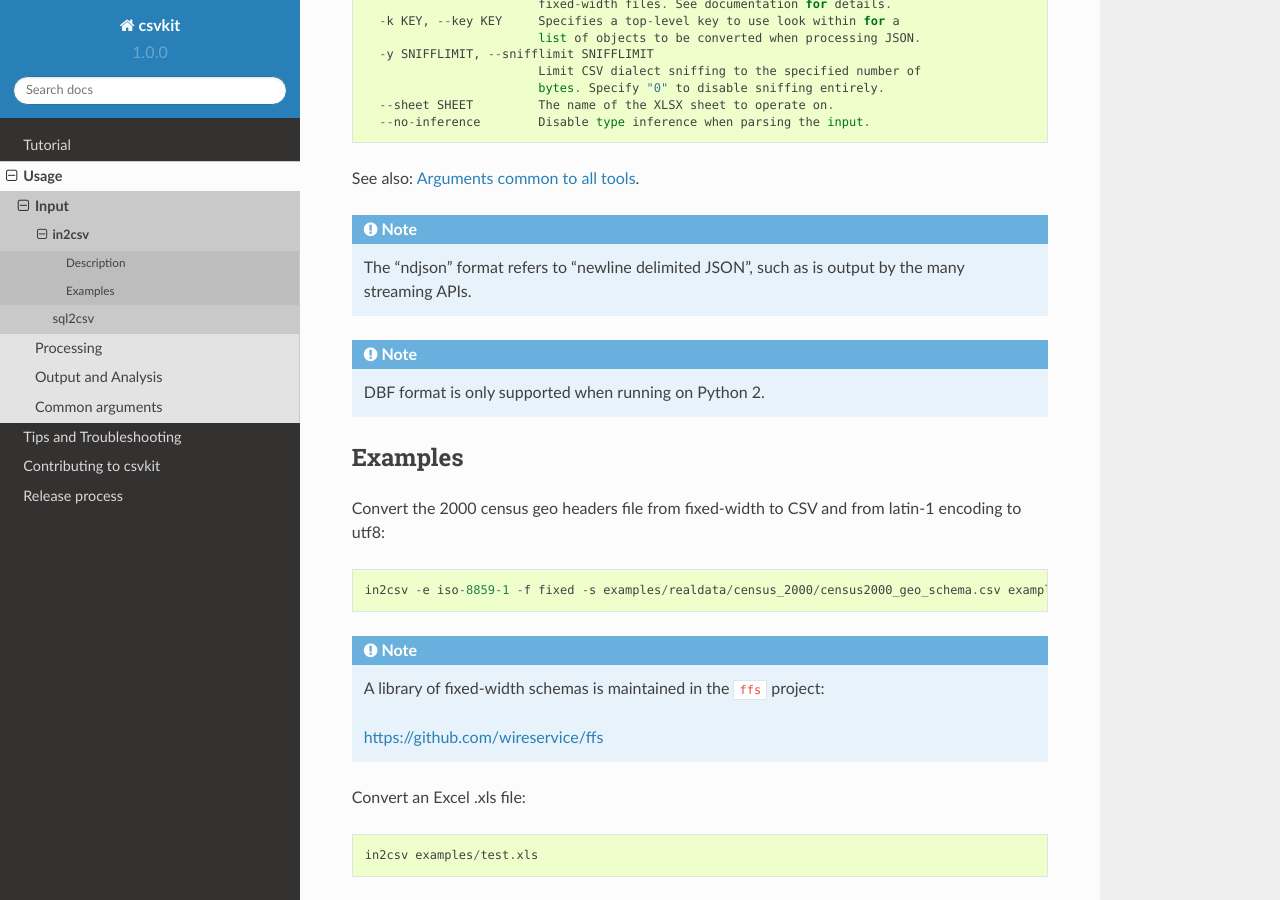
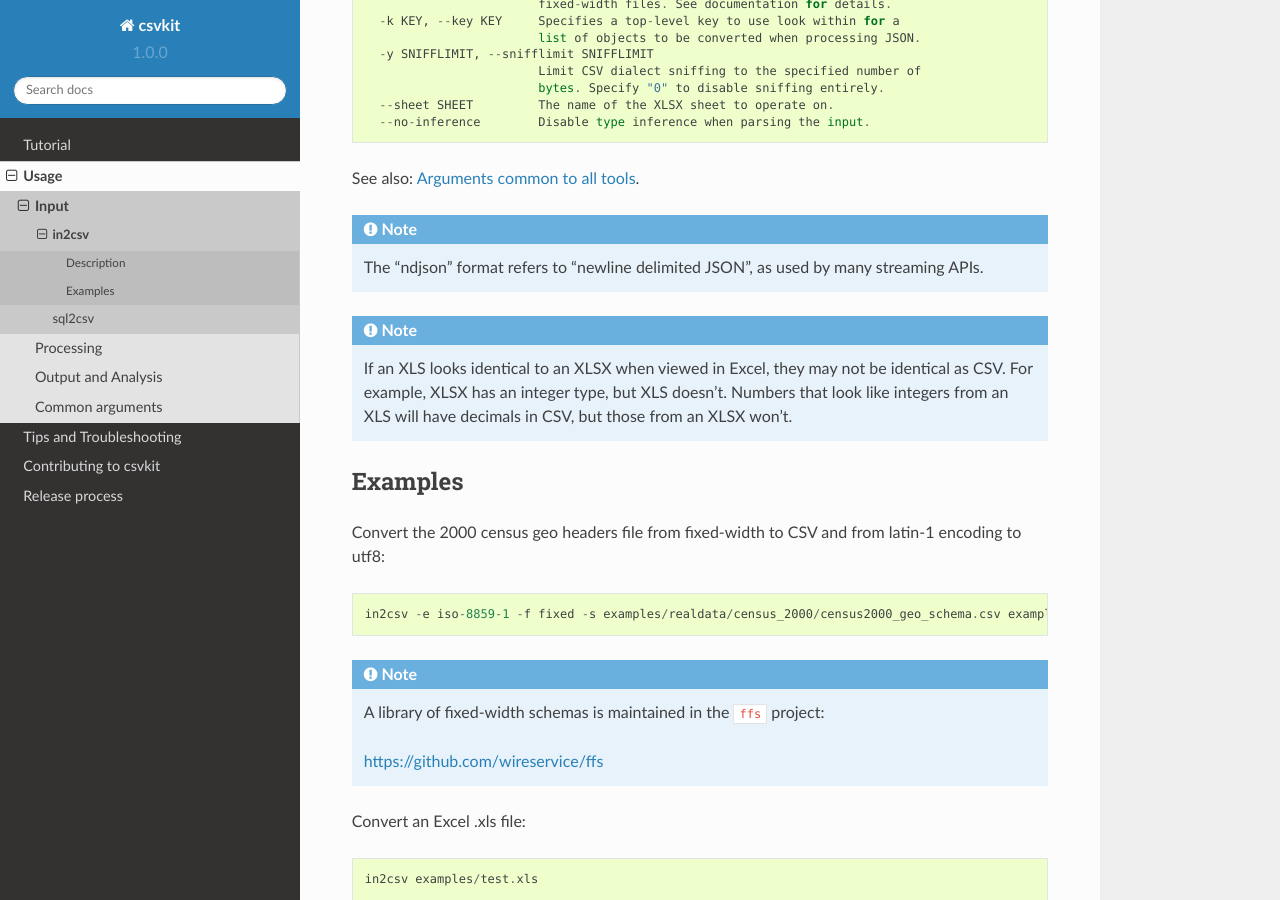
Before and after one commit to wireservice/csvkit, a Sphinx documentation site: the page built from docs/scripts/in2csv.rst, in a window 1280 px wide and 900 px high, scrolled down 854 px. Built offline with Sphinx 7.4.7 and the Read the Docs theme 2.0.0, drawn with Linux system fonts in a browser that asks for light colours.

Commit message:
Add note about differences between XLS and XLSX, closes #507

```diff
--- a/docs/scripts/in2csv.rst
+++ b/docs/scripts/in2csv.rst
@@ -49,11 +49,11 @@
 
 .. note::
 
-    The "ndjson" format refers to "newline delimited JSON", such as is output by the many streaming APIs.
+    The "ndjson" format refers to "newline delimited JSON", as used by many streaming APIs.
 
 .. note::
 
-    DBF format is only supported when running on Python 2.
+    If an XLS looks identical to an XLSX when viewed in Excel, they may not be identical as CSV. For example, XLSX has an integer type, but XLS doesn't. Numbers that look like integers from an XLS will have decimals in CSV, but those from an XLSX won't.
 
 Examples
 ========
```
